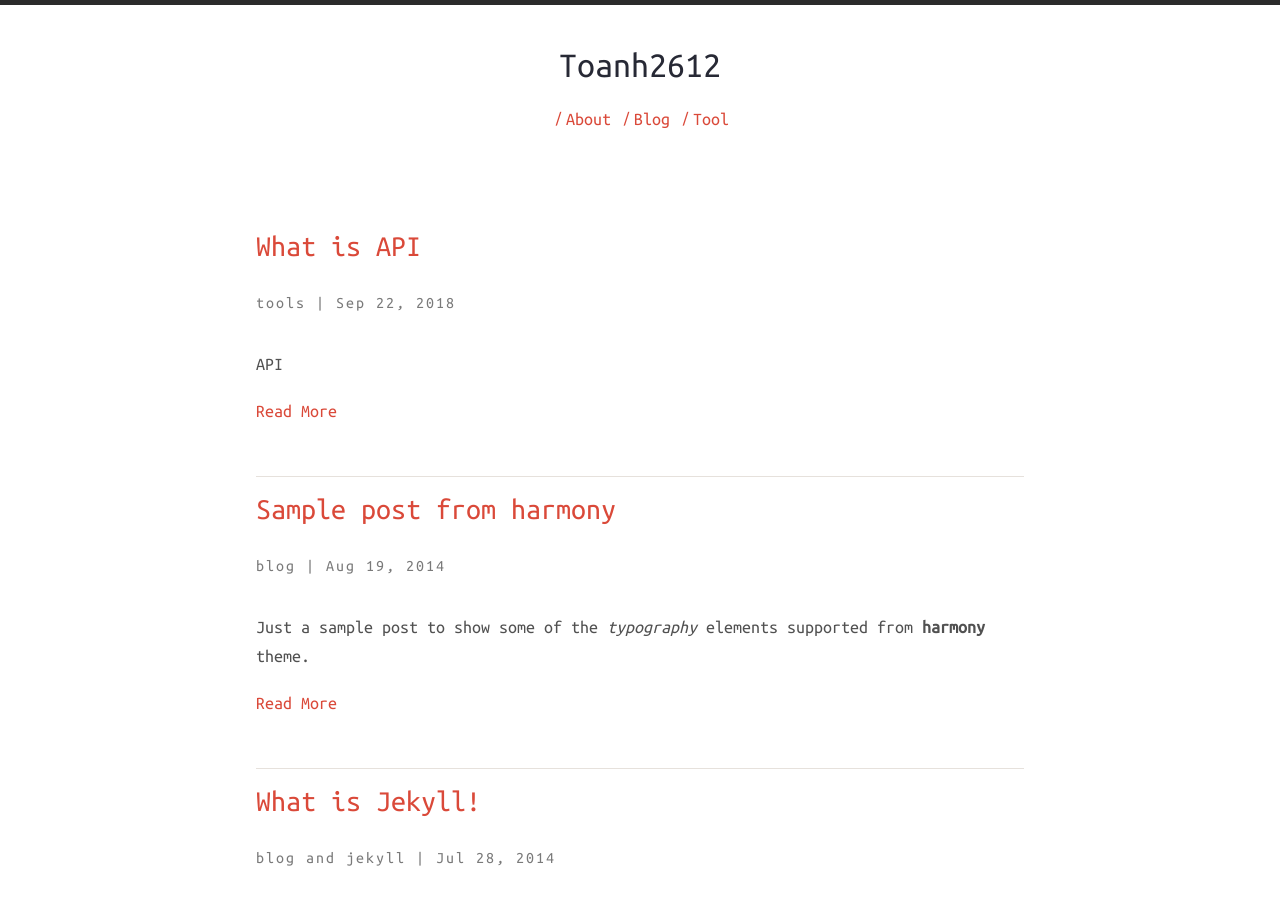
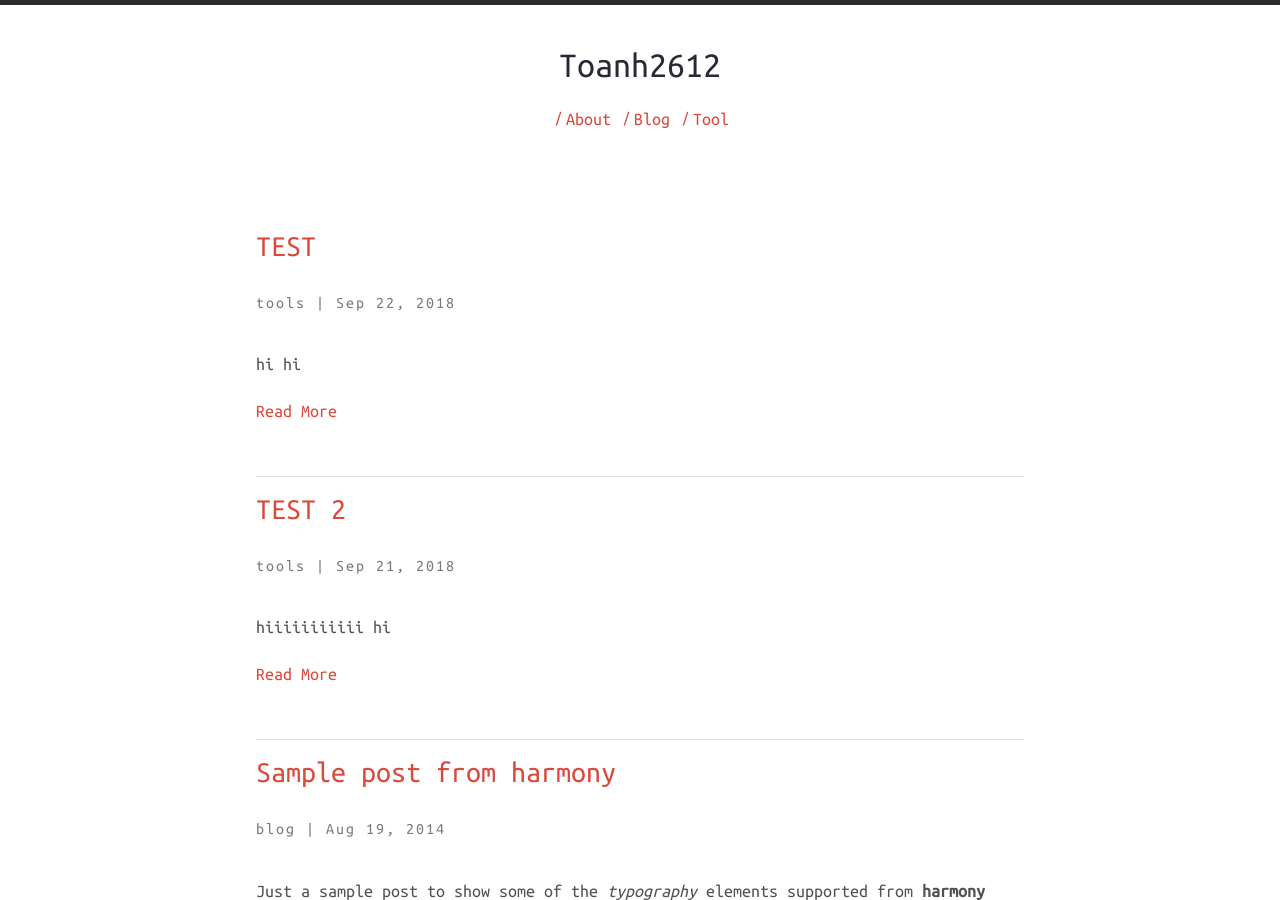
Before and after one commit to toanh2612/toanh2612.github.io, a Jekyll site: the page built from index.html, in a window 1280 px wide and 900 px high. Built offline with Jekyll 4.4.1, drawn with Linux system fonts in a browser that asks for light colours; nearby versions of some CDN libraries.

Commit message:
test tool

```diff
--- /dev/null
+++ b/_posts/tools/2018-09-21-hello.markdown
@@ -0,0 +1,10 @@
+---
+layout: post
+title:  "TEST 2"
+date:   2018-09-21 22:48:45
+description: TeST 2
+categories:
+- tools
+---
+hiiiiiiiiiii
+hi
--- a/_posts/tools/2018-09-22-api.markdown
+++ b/_posts/tools/2018-09-22-api.markdown
@@ -1,10 +1,10 @@
 ---
 layout: post
-title:  "What is API"
-description: API
+title:  "TEST"
+date:   2018-09-22 22:48:45
+description: TST
 categories:
 - tools
-category: tools
-meta: API
 ---
-API
+hi
+hi
```
